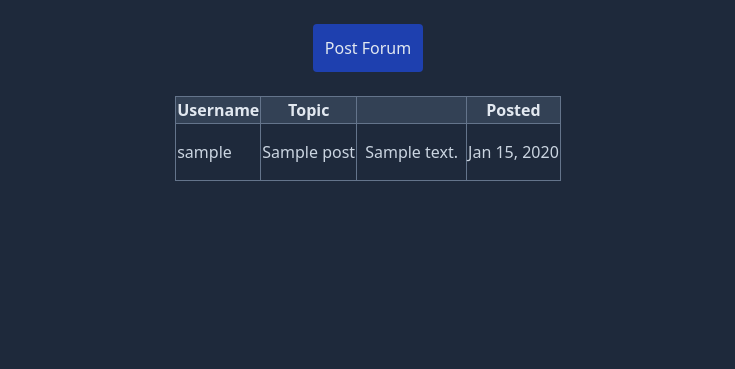
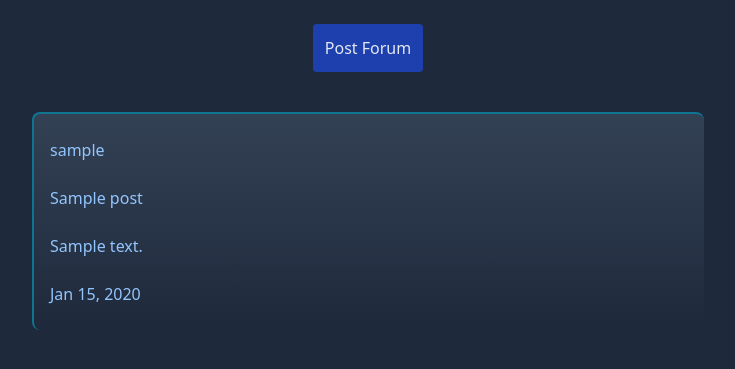
Before and after one commit to MacGuini/portfolio, a Django app: page /forum/ in a window 1280 px wide. Shown: the part 72-441 px from the top of the page, without its empty margins (272-1007 px from the left). Run offline with Django 4.2, Linux system fonts and the light colour scheme; tables that the repository leaves empty hold one stand-in row (values such as "Sample post"); some libraries are stand-ins or nearby versions.

Commit message:
list_posts.html posts fix

```diff
--- a/forum/templates/forum/list_posts.html
+++ b/forum/templates/forum/list_posts.html
@@ -18,43 +18,27 @@
 
     </div>
     <br>
-    <table class="table-auto border border-slate-500 mx-auto max-w-7xl">
-        <thead class="bg-slate-700 text-slate-200">
-            <th class="border border-slate-500">Username</th>
-            <th class="border border-slate-500">Topic</th>
-            <th class="border border-slate-500"></th>
-            <th class="border border-slate-500">Posted</th>
-        </thead>
-        <tbody>
+    {% if posts %}
 
-            {% if posts %}
-            {% for post in posts %}
+    {% for post in posts %}
+        <div class="container max-w-2xl mx-auto my-4 p-2 bg-gradient-to-b from-slate-700 to-transparent rounded-lg border-t-2 border-s-2 border-rounded-lg border-cyan-700">
+            <div class="my-2 p-2">
+                <a class="text-blue-300" href="{% url "view-post" post.id %}">{{post.username}}</a>
+            </div>
+            <div class="my-2 p-2">
+                <a class="text-blue-300" href="{% url "view-post" post.id %}">{{post.title}}</a>
+            </div>
+            <div class="my-2 p-2">
+                <a class="text-blue-300" href="{% url "view-post" post.id %}">{{post.body|truncatechars:500}}</a>
+            </div>
+            <div class="text-blue-300 my-2 p-2">
+                {{post.created|date:"M d, Y"}}
+            </div>
+        </div>
 
-            <tr class="odd:bg-slate-800 odd:text-slate-300 even:bg-slate-700 even:text-slate-200">
-                <td class="border border-slate-500 py-4">
-                    {{post.username}}
-                </td>
-                <td class="border border-slate-500 py-4">
-                    {{post.title}}
-                </td>
-                <td class="border border-slate-500 py-4 px-2">
-                    <a href="{% url "view-post" post.id %}">{{post.body|truncatechars:300}}</a>
+    {% endfor %}
 
-                </td>
-                <td class="border border-slate-500 py-4">
-                    {{post.created|date:"M d, Y"}}
-                </td>
-
-            </tr>
-
-            {% endfor %}
-            {% else %}
-                <p class="text-xl text-slate-300">There are no posts to show. Please create a post.</p>
-            {% endif %}
-
-        </tbody>
-
-    </table>
+    {% endif %}
 </div>
 
 
```
